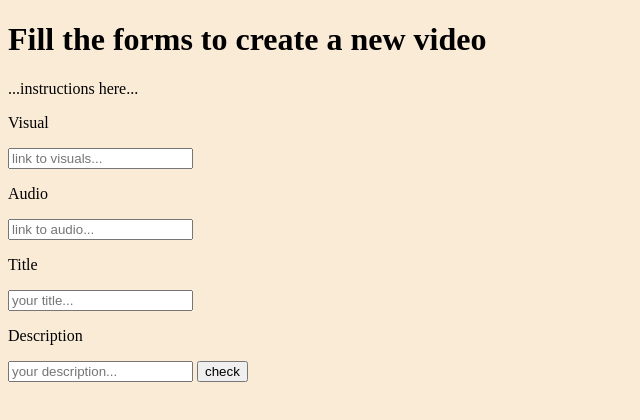
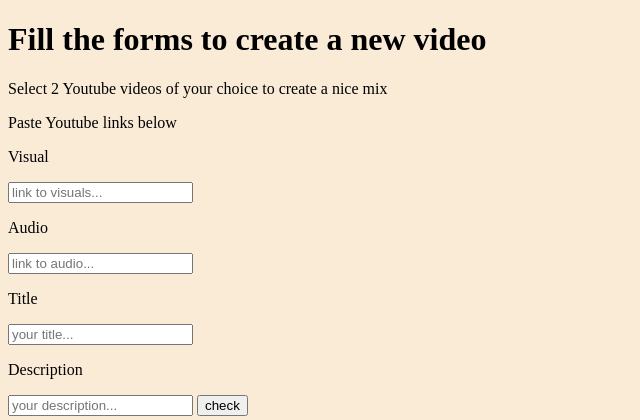
Before and after one commit to aatls/joutube, a Flask app: page /create in a window 1280 px wide. Shown: the top 420 px of the page, without its empty margins (0-640 px from the left). Run offline with Flask 3, Linux system fonts and the light colour scheme.

Commit message:
add instructions

```diff
--- a/templates/create.html
+++ b/templates/create.html
@@ -9,7 +9,8 @@
     {% if not confirmed %}
     <div class="creation-container">
         <h1>Fill the forms to create a new video</h1>
-        <p>...instructions here...</p>
+        <p>Select 2 Youtube videos of your choice to create a nice mix</p>
+        <p>Paste Youtube links below</p>
         <div class="warning">
             <p>{{ message }}</p>
         </div>
```
